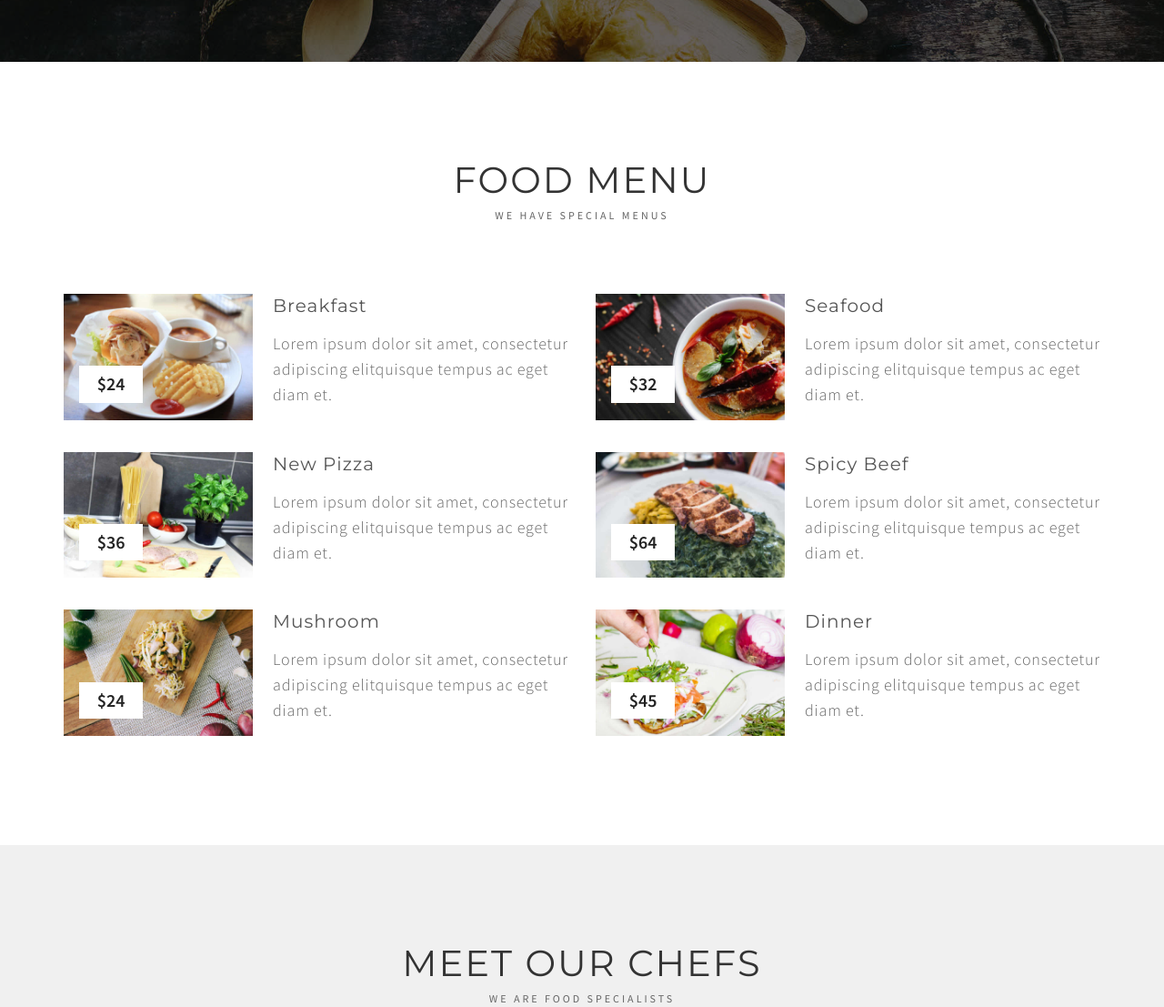
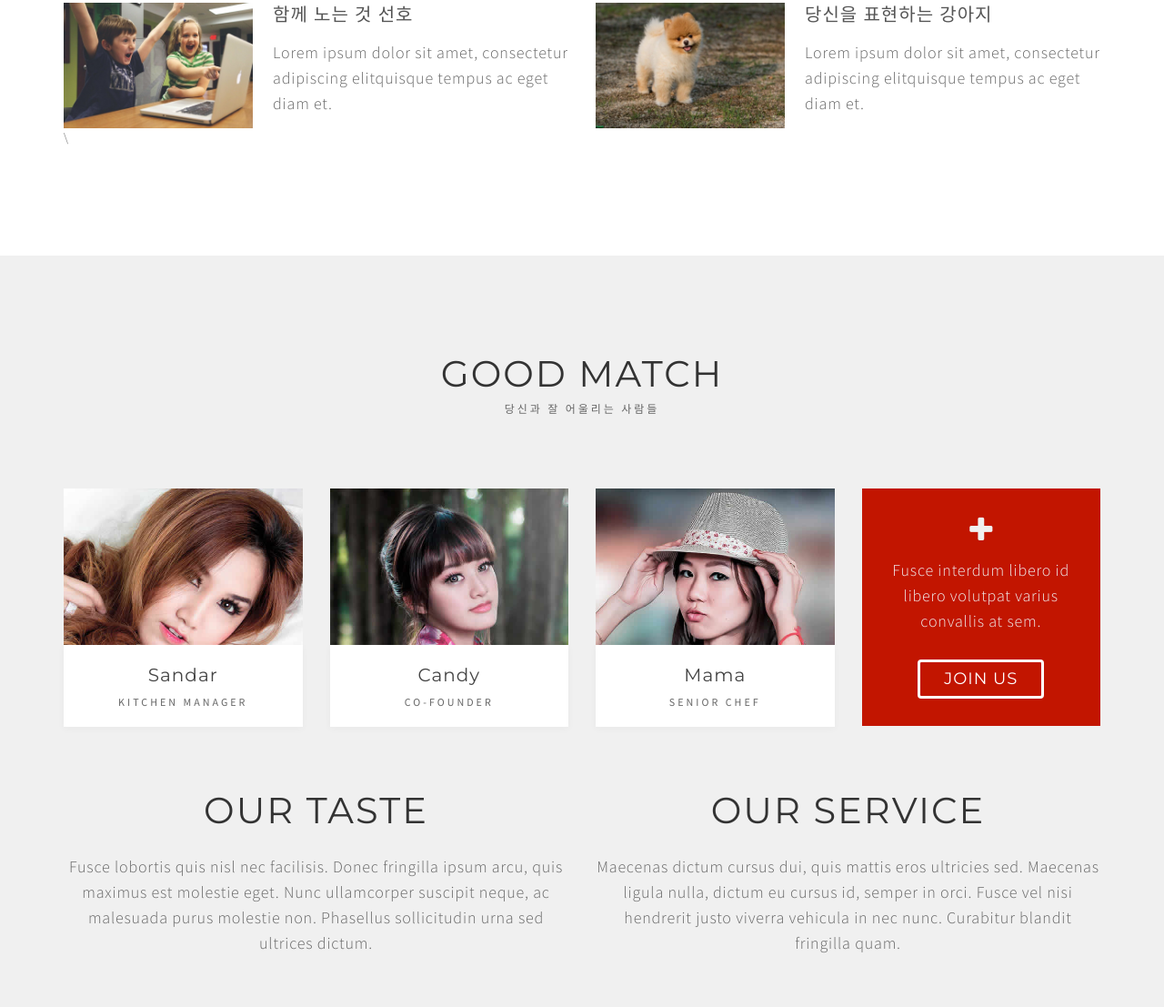
Before and after one commit to ureChanger/myHeartSignal, a plain HTML site: page index.html in a window 1280 px wide. Shown: the part 2787-3894 px from the top of the page at 91% size. Drawn offline with Linux system fonts and the light colour scheme.

Commit message:
수정: About, You

```diff
--- a/index.html
+++ b/index.html
@@ -146,7 +146,7 @@ http://www.tooplate.com/view/2083-steak-house
       <div class="col-md-offset-2 col-md-8 col-sm-offset-1 col-sm-10">
           <div class="wow fadeInUp section-title" data-wow-delay="0.3s">
             <h2>Our Story</h2>
-            <h4>꿈같은 캠퍼스라이프를 즐기지 못한 국민대학교 새내기를 위해 만들었습니다.</h4>
+            <h4>꿈 같은 캠퍼스라이프를 즐기지 못한 새내기를 위해 만들었습니다.</h4>
           </div>
       </div>
 
@@ -154,7 +154,7 @@ http://www.tooplate.com/view/2083-steak-house
 
       <div class="wow fadeInUp col-md-3 col-sm-5" data-wow-delay="0.3s">
         <img src="images/about-brand.jpg" class="img-responsive" alt="About">
-        <h3>사실, 하트시그널3 보다가 저도 설레고 싶어서 만들었습니다. 여러분도 인연을 찾고 시그널을 주고받아보세요.</h3>
+        <h3>My Heart Signal</h3>
       </div>
 
       <div class="wow fadeInUp col-md-5 col-sm-7" data-wow-delay="0.5s">
@@ -164,30 +164,33 @@ http://www.tooplate.com/view/2083-steak-house
           <ul class="slides">
 
             <li>
-              <img src="images/slide-img1.jpg" alt="Flexslider">
+              <img src="images/slide1.jpg" alt="Flexslider">
             </li>
             <li>
-              <img src="images/slide-img2.jpg" alt="Flexslider">
+              <img src="images/slide2.jpg" alt="Flexslider">
             </li>
             <li>
-              <img src="images/slide-img3.jpg" alt="Flexslider">
+              <img src="images/slide3.jpg" alt="Flexslider">
+            </li>
+            <li>
+              <img src="images/slide4.jpg" alt="Flexslider">
             </li>
 
           </ul>
         </div>
 
-         <p>Lorem ipsum dolor sit amet, consectetuer adipiscing elit, sed diam nonummy nibh euismod tincidunt. Lorem ipsum dolor sit amet.</p>
+         <p>대학생이라면 누구든지 참여할 수 있는 설레는 온라인 하트시그널 대학편, 시작은 '국민대학교' 입니다.</p>
       </div>
 
        <div class="wow fadeInUp col-md-4 col-sm-12" data-wow-delay="0.9s">
-        	<h2>Fine Dining</h2>
-         	<p>Steak House is free HTML website template for everyone. Please inform your friends about Tooplate site.</p>
-         	<p>Vestibulum id iaculis nisl. Pellentesque nec tortor sagittis, scelerisque ante at, sollicitudin leo. Vivamus pulvinar a justo vel lobortis.</p>
+        	<h2>How to Use</h2>
+         	<p>시그널을 보낸 사람에게만 당신의 오픈카카오톡주소가 전달됩니다. 상대방의 힌트를 보고 신중히 시그널을 보낸 후, 연락을 기다리세요.</p>
+         	<p>마이하트시그널의 모든 사용자들에게 공개되는 힌트는 다음의 세 가지입니다.</p>
 
             <ul>
-                <li>Donec fringilla ipsum</li>
-                <li>Integer nec urna</li>
-                <li>Curabitur porta</li>
+                <li>동물 유형, 닉네임</li>
+                <li>대표 사진 세 장, 한 줄 소개</li>
+                <li>관심사, 성향</li>
          	</ul>
       </div>
 
@@ -196,7 +199,7 @@ http://www.tooplate.com/view/2083-steak-house
 </section>
 
 
-<!-- Video section -->
+<!-- Video section
 <section id="video" class="parallax-section">
   <div class="overlay"></div>
     <div class="container">
@@ -210,7 +213,7 @@ http://www.tooplate.com/view/2083-steak-house
 
       </div>
     </div>
-</section>
+</section> -->
 
 <!-- Menu section -->
 <section id="menu" class="parallax-section">
@@ -219,76 +222,54 @@ http://www.tooplate.com/view/2083-steak-house
 
       <div class="col-md-offset-2 col-md-8 col-sm-offset-1 col-sm-10">
          <div class="wow fadeInUp section-title" data-wow-delay="0.3s">
-            <h2>Food Menu</h2>
-            <h4>we have special menus</h4>
+            <h2>당신의 성향 : 강아지</h2>
+            <h4>we know about you</h4>
         </div>
       </div>
 
+      <!--character1-->
       <div class="col-md-6 col-sm-12">
         <div class="media wow fadeInUp" data-wow-delay="0.6s">
           <div class="media-object pull-left">
-            <img src="images/gallery-img1.jpg" class="img-responsive" alt="Food Menu">
-            <span class="menu-price">$24</span>
+            <img src="images/user1.jpg" class="img-responsive" alt="Food Menu">
           </div>
           <div class="media-body">
-            <h3 class="media-heading">Breakfast</h3>
+            <h3 class="media-heading">단정한 스타일</h3>
             <p>Lorem ipsum dolor sit amet, consectetur adipiscing elitquisque tempus ac eget diam et.</p>
           </div>
         </div>
 
+        <!--character2-->
         <div class="media wow fadeInUp" data-wow-delay="0.9s">
           <div class="media-object pull-left">
-            <img src="images/gallery-img2.jpg" class="img-responsive" alt="Food Menu">
-            <span class="menu-price">$36</span>
+            <img src="images/user3.jpg" class="img-responsive" alt="Food Menu">\
           </div>
           <div class="media-body">
-            <h3 class="media-heading">New Pizza</h3>
-            <p>Lorem ipsum dolor sit amet, consectetur adipiscing elitquisque tempus ac eget diam et.</p>
-          </div>
-        </div>
-
-        <div class="media wow fadeInUp" data-wow-delay="1.2s">
-          <div class="media-object pull-left">
-            <img src="images/gallery-img3.jpg" class="img-responsive" alt="Food Menu">
-            <span class="menu-price">$24</span>
-          </div>
-          <div class="media-body">
-            <h3 class="media-heading">Mushroom</h3>
+            <h3 class="media-heading">함께 노는 것 선호</h3>
             <p>Lorem ipsum dolor sit amet, consectetur adipiscing elitquisque tempus ac eget diam et.</p>
           </div>
         </div>
       </div>
 
+      <!--character3-->
       <div class="col-md-6 col-sm-12">
         <div class="media wow fadeInUp" data-wow-delay="1s">
           <div class="media-object pull-left">
-            <img src="images/gallery-img4.jpg" class="img-responsive" alt="Food Menu">
-            <span class="menu-price">$32</span>
+            <img src="images/user2.jpg" class="img-responsive" alt="Food Menu">
           </div>
           <div class="media-body">
-            <h3 class="media-heading">Seafood</h3>
+            <h3 class="media-heading">차가워보이는 성격</h3>
             <p>Lorem ipsum dolor sit amet, consectetur adipiscing elitquisque tempus ac eget diam et.</p>
           </div>
         </div>
 
+        <!--character4-->
         <div class="media wow fadeInUp" data-wow-delay="1.3s">
           <div class="media-object pull-left">
-            <img src="images/gallery-img5.jpg" class="img-responsive" alt="Food Menu">
-            <span class="menu-price">$64</span>
+            <img src="images/user4.jpg" class="img-responsive" alt="Food Menu">
           </div>
           <div class="media-body">
-            <h3 class="media-heading">Spicy Beef</h3>
-            <p>Lorem ipsum dolor sit amet, consectetur adipiscing elitquisque tempus ac eget diam et.</p>
-          </div>
-        </div>
-
-        <div class="media wow fadeInUp" data-wow-delay="1.6s">
-          <div class="media-object pull-left">
-            <img src="images/gallery-img6.jpg" class="img-responsive" alt="Food Menu">
-            <span class="menu-price">$45</span>
-          </div>
-          <div class="media-body">
-            <h3 class="media-heading">Dinner</h3>
+            <h3 class="media-heading">당신을 표현하는 강아지</h3>
             <p>Lorem ipsum dolor sit amet, consectetur adipiscing elitquisque tempus ac eget diam et.</p>
           </div>
         </div>
@@ -305,8 +286,8 @@ http://www.tooplate.com/view/2083-steak-house
 
       <div class="col-md-offset-2 col-md-8 col-sm-offset-1 col-sm-10">
          <div class="wow fadeInUp section-title" data-wow-delay="0.3s">
-            <h2>Meet Our Chefs</h2>
-            <h4>we are food specialists</h4>
+            <h2>Good Match</h2>
+            <h4>당신과 잘 어울리는 사람들</h4>
         </div>
       </div>
 
```
Also changed, not shown: images/dummy/about-img.jpg (renamed from images/about-img.jpg), images/dummy/slide-img1.jpg (renamed from images/slide-img1.jpg), images/dummy/slide-img2.jpg (renamed from images/slide-img2.jpg), images/dummy/slide-img3.jpg (renamed from images/slide-img3.jpg), images/slide1.jpg (added), images/slide2.jpg (added), images/slide3.jpg (added), images/slide4.jpg (added), images/user1.jpg (added), images/user2.jpg (added), images/user3.jpg (added), images/user4.jpg (added).
